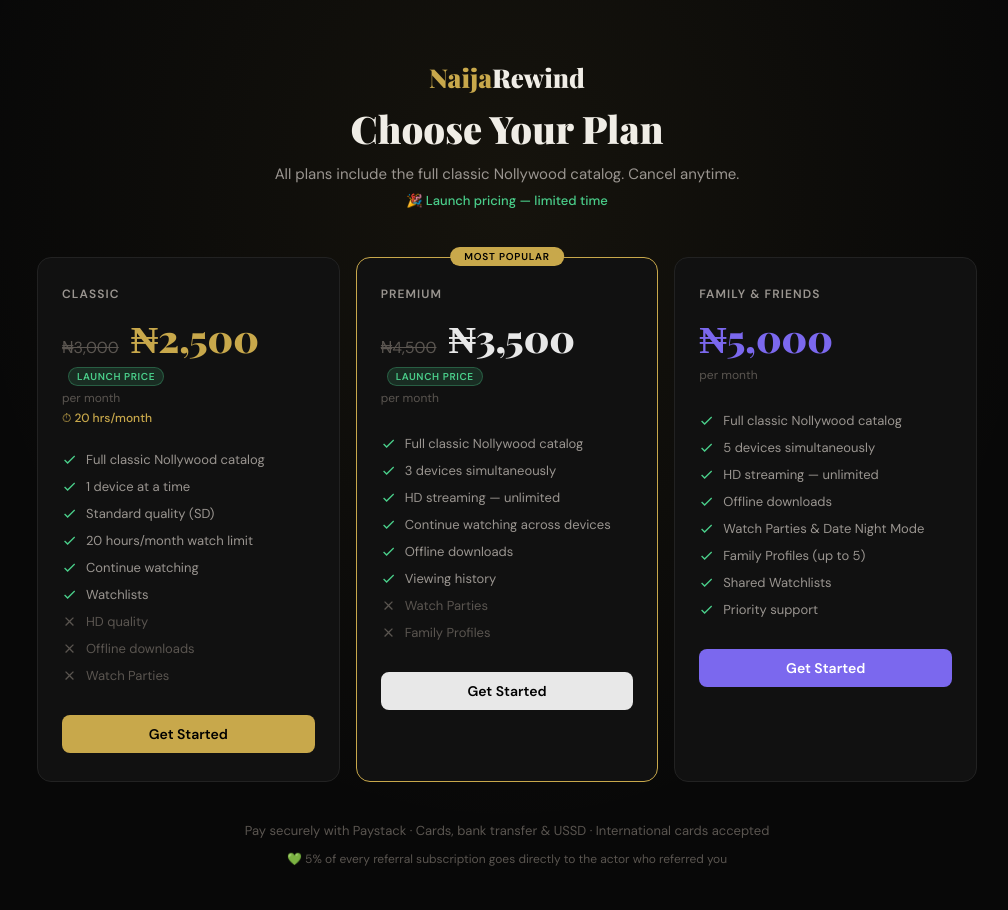
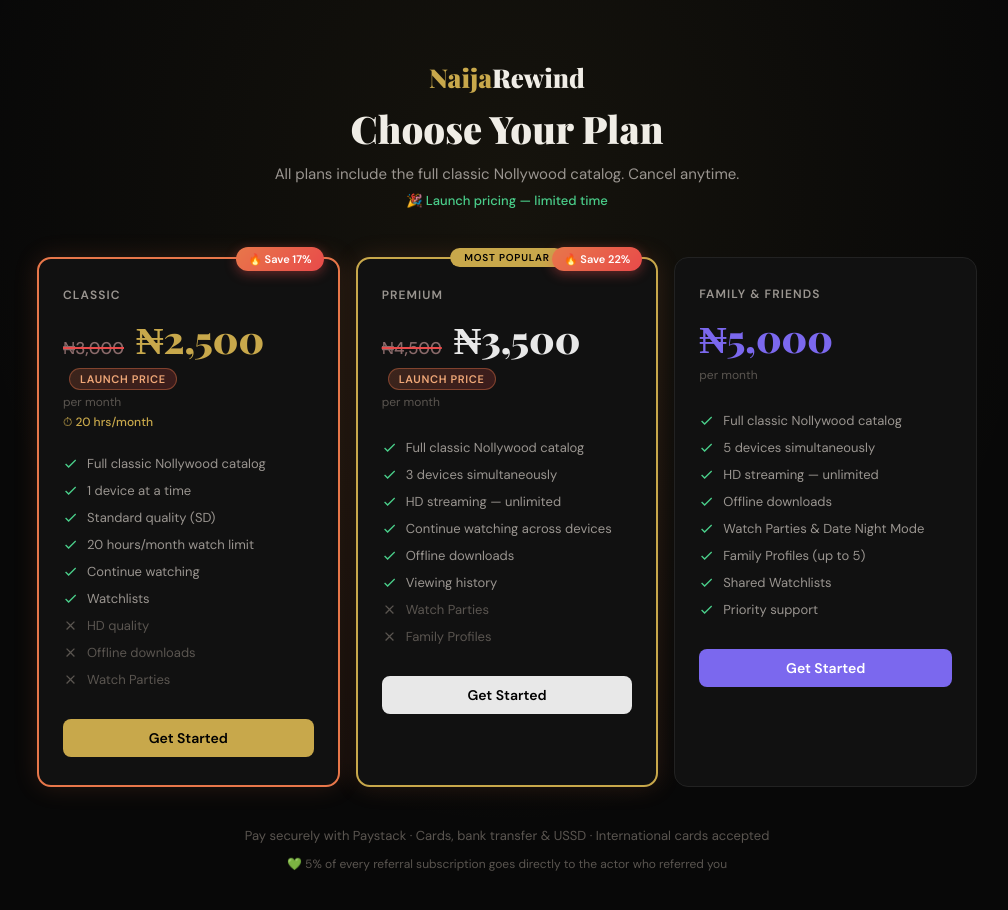
Before and after one commit to editoby1-bit/NollyVault, a Next.js app in the folder nollyvault/: page /pricing in a window 1280 px wide. Shown: the top 910 px of the page, without its empty margins (133-1141 px from the left). Built offline with nearby package versions, Linux system fonts and the light colour scheme; no server answers.

Commit message:
Fix favicon 404, make pricing discount much more prominent with corner ribbon and bolder styling

```diff
--- /dev/null
+++ b/nollyvault/pages/_document.js
@@ -0,0 +1,15 @@
+import { Html, Head, Main, NextScript } from 'next/document'
+
+export default function Document() {
+  return (
+    <Html lang="en">
+      <Head>
+        <link rel="icon" href="/favicon.svg" type="image/svg+xml" />
+      </Head>
+      <body>
+        <Main />
+        <NextScript />
+      </body>
+    </Html>
+  )
+}
--- a/nollyvault/pages/pricing.js
+++ b/nollyvault/pages/pricing.js
@@ -55,6 +55,13 @@
   },
 ]
 
+function pctOff(original, current) {
+  const o = Number(String(original).replace(/[^\d]/g, ''))
+  const c = Number(String(current).replace(/[^\d]/g, ''))
+  if (!o || !c) return null
+  return Math.round(((o - c) / o) * 100)
+}
+
 export default function Pricing() {
   const session = useSession()
   const router = useRouter()
@@ -88,8 +95,8 @@
         .btn{display:inline-flex;align-items:center;justify-content:center;gap:7px;padding:10px 20px;border-radius:var(--radius);font-size:14px;font-weight:600;cursor:pointer;border:none;transition:.2s;font-family:inherit;width:100%;}
         .btn:disabled{opacity:.5;cursor:not-allowed;}
         .card{background:var(--bg2);border:1px solid var(--bg4);border-radius:var(--radius-lg);}
-        .slash{text-decoration:line-through;color:var(--text3);font-size:16px;font-weight:400;margin-right:8px;}
-        .discount-badge{background:rgba(74,206,138,0.15);border:1px solid rgba(74,206,138,0.3);color:var(--green);font-size:10px;font-weight:700;padding:2px 8px;border-radius:20px;text-transform:uppercase;letter-spacing:.06em;margin-left:6px;vertical-align:middle;}
+        .slash{text-decoration:line-through;text-decoration-color:#e84a4a;text-decoration-thickness:2px;color:#8a6a6a;font-size:17px;font-weight:500;margin-right:8px;}
+        .discount-badge{background:linear-gradient(135deg,rgba(232,119,74,0.2),rgba(232,74,74,0.2));border:1px solid rgba(232,119,74,0.4);color:#f0a878;font-size:11px;font-weight:800;padding:3px 10px;border-radius:20px;text-transform:uppercase;letter-spacing:.06em;margin-left:6px;vertical-align:middle;}
       `}</style>
 
       <div style={{minHeight:'100vh',background:'var(--bg)',backgroundImage:'radial-gradient(ellipse at 50% 20%,rgba(200,168,75,0.07) 0%,transparent 60%)'}}>
@@ -112,10 +119,15 @@
           {/* Tiers */}
           <div style={{display:'grid',gridTemplateColumns:'repeat(auto-fit,minmax(260px,1fr))',gap:16,marginBottom:40}}>
             {TIERS.map(tier=>(
-              <div key={tier.key} className="card" style={{padding:'28px 24px',position:'relative',borderColor:tier.popular?'var(--gold)':'var(--bg4)',transition:'transform .2s'}}
+              <div key={tier.key} className="card" style={{padding:'28px 24px',position:'relative',borderColor:tier.popular?'var(--gold)':(tier.originalNGN?'#e8774a':'var(--bg4)'),borderWidth:tier.originalNGN?2:1,transition:'transform .2s',boxShadow:tier.originalNGN?'0 0 24px rgba(232,119,74,0.15)':'none'}}
                 onMouseEnter={e=>e.currentTarget.style.transform='translateY(-4px)'}
                 onMouseLeave={e=>e.currentTarget.style.transform='translateY(0)'}>
                 {tier.popular&&<div style={{position:'absolute',top:-11,left:'50%',transform:'translateX(-50%)',background:'var(--gold)',color:'#000',fontSize:10,fontWeight:800,padding:'3px 14px',borderRadius:20,whiteSpace:'nowrap',textTransform:'uppercase',letterSpacing:'.08em'}}>Most Popular</div>}
+                {tier.originalNGN && (
+                  <div style={{position:'absolute',top:-12,right:14,background:'linear-gradient(135deg,#e8774a,#e84a4a)',color:'#fff',fontSize:11,fontWeight:800,padding:'5px 12px',borderRadius:20,whiteSpace:'nowrap',boxShadow:'0 3px 12px rgba(232,74,74,0.4)',display:'flex',alignItems:'center',gap:4}}>
+                    🔥 Save {pctOff(tier.originalNGN, tier.priceNGN)}%
+                  </div>
+                )}
 
                 <div style={{fontSize:12,fontWeight:600,color:'var(--text2)',textTransform:'uppercase',letterSpacing:'.09em',marginBottom:10}}>{tier.name}</div>
 
```
Also changed, not shown: 1 other file (tests, documents, lock files or other folders).
